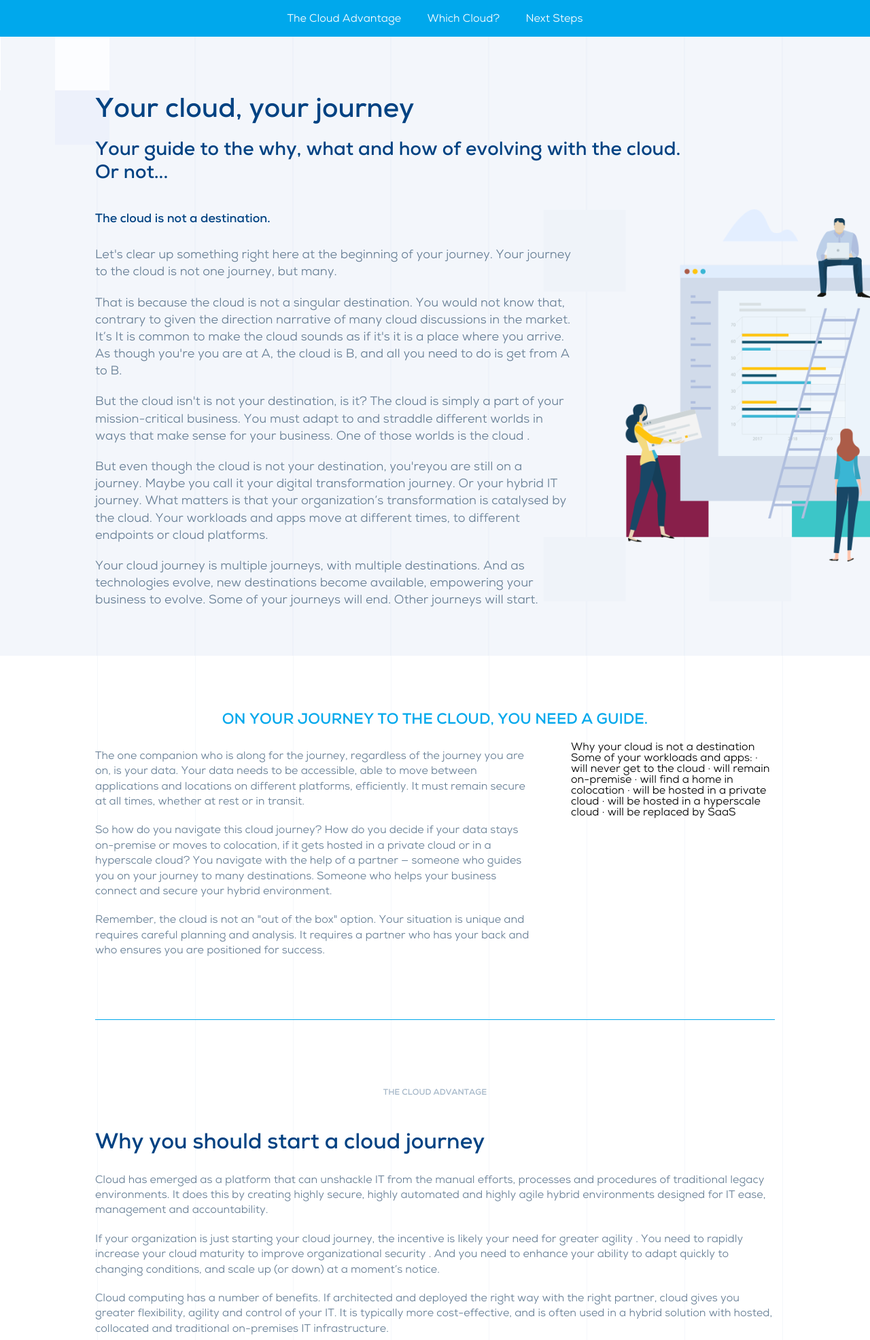
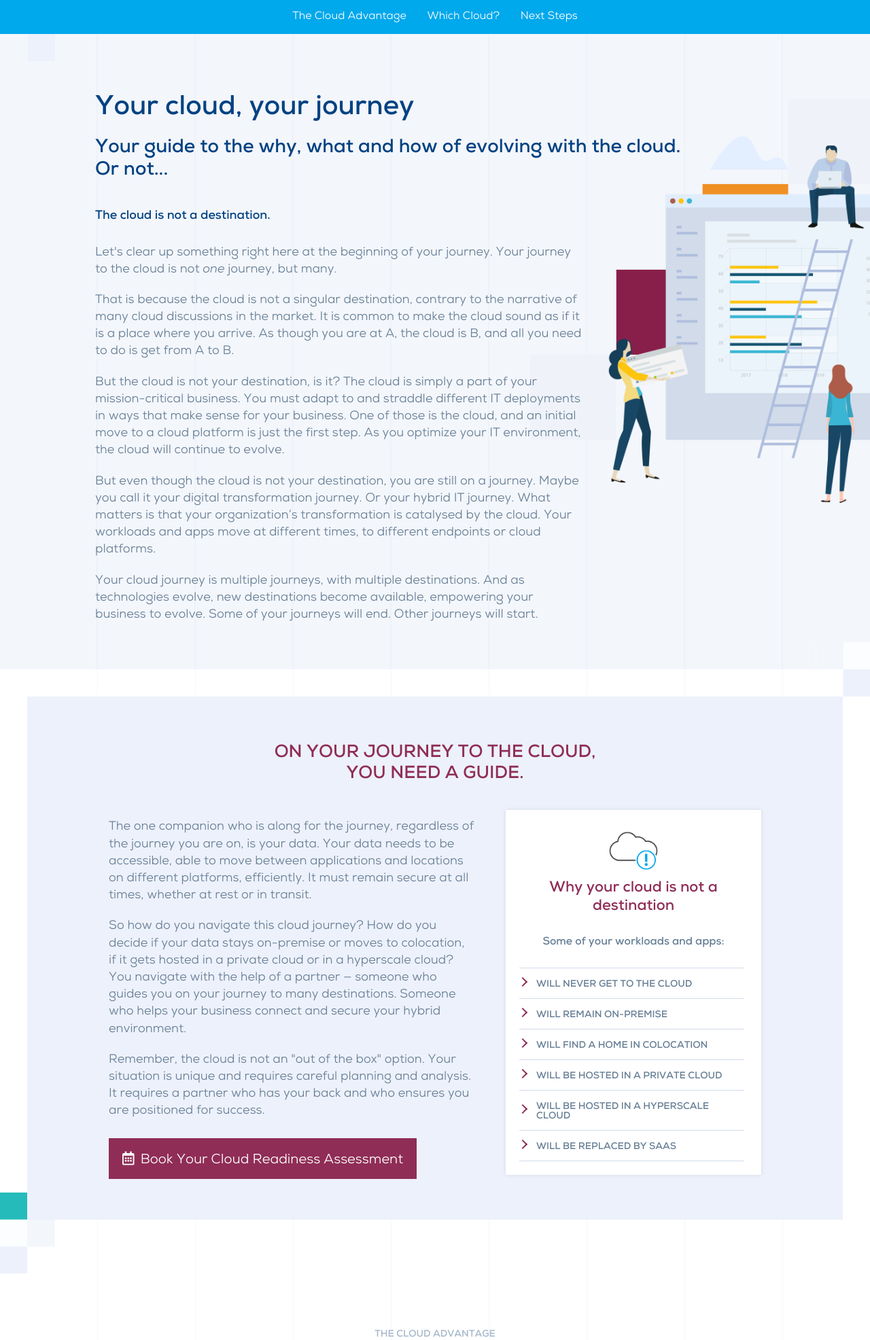
Before and after one commit to cristina-pizzagalli/TenX, a PHP site: page /JTC_landing_demo/index.html in a window 1280 px wide. Shown: the top 1972 px of the page at 68% size. Run offline with PHP 8.4, Linux system fonts and the light colour scheme; some libraries are stand-ins or nearby versions.

Commit message:
More stuff

```diff
--- a/JTC_landing_demo/index.html
+++ b/JTC_landing_demo/index.html
@@ -7,6 +7,7 @@
     <link href="stylesheets/site.css" rel="stylesheet" />
     <script src="javascripts/all.js"></script>
     <script src="https://code.jquery.com/jquery-latest.min.js"></script>
+    <link rel="stylesheet" href="https://use.fontawesome.com/releases/v5.5.0/css/all.css" integrity="sha384-B4dIYHKNBt8Bc12p+WXckhzcICo0wtJAoU8YZTY5qE0Id1GSseTk6S+L3BlXeVIU" crossorigin="anonymous">
     <script>
       $(document).on('click', 'a[href^="#"]', function (event) {
           event.preventDefault();
@@ -25,9 +26,20 @@
             $('#anchor').removeClass('visible-title');
         }
       });
-
+      $(function(){
+        $('nav#anchor a').click(function(){
+          $(this).addClass('active').siblings().removeClass('active')
+        })
+      })
+      $(function () {
+        $(window).scroll(function () {
+            var top_offset = $(window).scrollTop();
+            if (top_offset == 0) {
+                $('nav#anchor a').removeClass('active');
+            }
+        })
+    });
     </script>
-
   </head>
   <body class="index">
     <header>
@@ -39,48 +51,54 @@
       <section id="intro">
         <h2>Your cloud, your journey</h2>
         <h3>Your guide to the why, what and how of evolving with the cloud. <br/>Or not...</h3>
-        <h4>The cloud is not  a destination.</h4>
-        <p>Let's clear up something right here at the beginning of your journey. Your journey to the cloud is not one journey, but many. </p>
-        <p>That is because the cloud is not a singular destination. You would not know that, contrary to  given the direction narrative of many cloud discussions in the market. It’s It is common to make the cloud sounds as if it's it is a place where you arrive. As though you're you are at A, the cloud is B, and all you need to do is get from A to B.</p>
-        <p>But the cloud isn't is not your destination, is it? The cloud is simply a part of your mission-critical business. You must adapt to and straddle different worlds  in ways that make sense for your business. One of those worlds is the cloud .</p>
-        <p>But even though the cloud is not your destination, you'reyou are still on a journey. Maybe you call it your digital transformation journey. Or your hybrid IT journey. What matters is that your organization’s transformation is catalysed by the cloud. Your workloads and apps move at different times, to different endpoints or cloud platforms. </p>
+        <h4>The cloud is not a destination.</h4>
+        <p>Let's clear up something right here at the beginning of your journey. Your journey to the cloud is not <em>one</em> journey, but many.</p>
+        <p>That is because the cloud is not a singular destination, contrary to the narrative of many cloud discussions in the market. It is common to make the cloud sound as if it is a place where you arrive. As though you are at A, the cloud is B, and all you need to do is get from A to B.</p>
+        <p>But the cloud is not your destination, is it? The cloud is simply a part of your mission-critical business. You must adapt to and straddle different IT deployments in ways that make sense for your business. One of those is the cloud, and an initial move to a cloud platform is just the first step. As you optimize your IT environment, the cloud will continue to evolve.</p>
+        <p>But even though the cloud is not your destination, you are still on a journey. Maybe you call it your digital transformation journey. Or your hybrid IT journey. What matters is that your organization’s transformation is catalysed by the cloud. Your workloads and apps move at different times, to different endpoints or cloud platforms.</p>
         <p>Your cloud journey is multiple journeys, with multiple destinations. And as technologies evolve, new destinations become available, empowering your business to evolve. Some of your journeys will end. Other journeys will start.</p>
       <div class="intro-illo"></div>
+      <div class="cubes-intro"></div>
       </section>
     </div>
+    <div class="overview-bg">
     <section id="overview" class="content">
-
-        <h2>On your journey to the cloud, you need a guide.</h2>
+      <h2>On your journey to the cloud,<br/>you need a guide.</h2>
       <div class="float">
         <p>The one companion who is along for the journey, regardless of the journey you are on, is your data. Your data needs to be accessible, able to move between applications and locations on different platforms, efficiently. It must remain secure at all times, whether at rest or in transit.</p>
         <p>So how do you navigate this cloud journey? How do you decide if your data stays on-premise or moves to colocation, if it gets hosted in a private cloud or in a hyperscale cloud? You navigate with the help of a partner — someone who guides you on your journey to many destinations. Someone who helps your business connect and secure your hybrid environment.</p>
         <p>Remember, the cloud is not an "out of the box" option. Your situation is unique and requires careful planning and analysis. It requires a partner who has your back and who ensures you are positioned for success.</p>
+        <a href="#" class="blue-btn"><i class="far fa-calendar-alt"></i>  Book your cloud readiness assessment</a>
       </div>
         <div class="sidebar">
-          Why your cloud is not a destination
-Some of your workloads and apps:
-·     will never get to the cloud
-·     will remain on-premise
-·     will find a home in colocation
-·     will be hosted in a private cloud
-·     will be hosted in a hyperscale cloud
-·     will be replaced by SaaS
-
+          <img src="images/CP1_Icon_Cloud_RGB_MCC.jpg"/>
+          <h3>Why your cloud is not a destination</h3>
+          <p>Some of your workloads and apps:
+            <ul>
+              <li>will never get to the cloud</li>
+              <li>will remain on-premise</li>
+              <li>will find a home in colocation</li>
+              <li>will be hosted in a private cloud</li>
+              <li>will be hosted in a hyperscale cloud</li>
+              <li>will be replaced by SaaS</li>
+            </ul>
         </div>
         <div class="clear"></div>
+        <div class="overview-cubes"></div>
       </section>
+    </div>
     <section id="advantage" class="content">
       <h2>The cloud advantage</h2>
       <h3>Why you should start a cloud journey</h3>
-      <p>Cloud has emerged as a platform that can unshackle IT from the manual efforts, processes and procedures of traditional legacy environments. It does this by creating highly secure, highly automated and highly agile hybrid environments designed for IT ease, management and accountability. </p>
-      <p>If your organization is just starting your cloud journey, the incentive is likely your need for greater agility . You need to rapidly increase your cloud maturity to improve organizational security . And you need to enhance your ability to adapt quickly to changing conditions, and scale up (or down) at a moment’s notice.</p>
+      <p>Cloud has emerged as a platform that can unshackle IT from the manual efforts, processes and procedures of traditional legacy environments. It does this by creating highly secure, highly automated and highly agile hybrid environments designed for IT ease, management and accountability.</p>
+      <p>If your organization is just starting your cloud journey, the incentive is likely your need for greater agility and efficiency. And you need to enhance your ability to adapt quickly to changing conditions, and scale up (or down) at a moment’s notice.</p>
       <p>Cloud computing has a number of benefits. If architected and deployed the right way with the right partner, cloud gives you greater flexibility, agility and control of your IT. It is typically more cost-effective, and is often used in a hybrid solution with hosted, collocated and traditional on-premises IT infrastructure.</p>
       <h4>Top reasons why organizations are on a cloud journey</h4>
       <section class="columns">
         <div class="column">
           <img src="images/CP1_Icon_Value_Prop_RGB_SAVINGS.jpg"/>
           <h2>Decrease capital costs</h2>
-          <p>Replace on-premises servers and storage with server scalable compute capacity and storage capacity on demand</p>
+          <p>Replace on-premise servers and storage with scalable compute and storage capacity on demand</p>
         </div>
         <div class="column">
           <img src="images/CP1_Icon_Value_Prop_RGB_NETWORK_OPS_CENTRE.jpg"/>
@@ -94,7 +112,7 @@ Some of your workloads and apps:
         </div>
         <div class="column">
           <img src="images/CP1_Icon_Value_Prop_RGB_GROWTH.jpg"/>
-          <h2>Scale up digital transformation</h2>
+          <h2>Accelerate digital transformation</h2>
           <p>Create and deliver digitally enhanced products, services and experiences</p>
         </div>
         <div class="column">
@@ -113,48 +131,59 @@ Some of your workloads and apps:
       <div class="cta"><a href="#">Are you ready for the cloud? Get your free cloud readiness report.</a></div>
     </section>
     <section id="whichcloud" class="content">
-            <h2>The cloud advantage</h2>
-      <h3>Why you should start a cloud journey</h3>
-      <p>Cloud has emerged as a platform that can unshackle IT from the manual efforts, processes and procedures of traditional legacy environments. It does this by creating highly secure, highly automated and highly agile hybrid environments designed for IT ease, management and accountability. </p>
-      <p>If your organization is just starting your cloud journey, the incentive is likely your need for greater agility . You need to rapidly increase your cloud maturity to improve organizational security . And you need to enhance your ability to adapt quickly to changing conditions, and scale up (or down) at a moment’s notice.</p>
-      <p>Cloud computing has a number of benefits. If architected and deployed the right way with the right partner, cloud gives you greater flexibility, agility and control of your IT. It is typically more cost-effective, and is often used in a hybrid solution with hosted, collocated and traditional on-premises IT infrastructure.</p>
-      <h4>Top reasons why organizations are on a cloud journey</h4>
+      <h2>Which Cloud?</h2>
+      <h3>Consider these factors when evaluating your cloud options</h3>
+      <p>Many organizations think their journey is simply deploying servers and virtual machines into a cloud — whether it is Azure, AWS or their own private cloud. But the cloud is a lot more complex than just spinning up a virtual machine. The cloud journey simply begins there.</p>
+      <h4>Digital transformation</h4>
+      <p>AAccording to industry research firm IDC, digital transformation will soon reach macroeconomic scales. By 2021, at least 50 percent of the global GDP will be digitized, with growth in every industry driven by digitally enhanced offerings, operations and relationships.</p>
+      <p>Collaboration and access to information is key. Brainstorming a new idea or business concept — then testing it and rolling it out in weeks, days or even hours — is the pace that business innovation is occurring at today. Cloud is the enabler of this new speed of innovation.</p>
+      <h4>Evaluating your cloud options</h4>
+      <p>If your business is typical, you likely will not migrate everything to the cloud, and certainly not in one move. You will keep some of your compute, storage and network resources on-premises and host some of them in the cloud in a hybrid IT environment. The cloud is an evolution — workloads move and are optimised. Again, it is not simply a case of moving from A to B.</p>
+      <p>Hybrid IT environments feature two or more of the following infrastructure options:</p>
       <section class="columns">
         <div class="column">
           <img src="images/CP1_Icon_Value_Prop_RGB_SAVINGS.jpg"/>
-          <h2>Decrease capital costs</h2>
-          <p>Replace on-premises servers and storage with server scalable compute capacity and storage capacity on demand</p>
+          <h2>On-premises / self-managed</h2>
+          <p>This is the traditional deployment model in which end users employ an IT department to manage IT assets — hardware and software — owned by the company. With the exception of firms born in the cloud, virtually 100 percent of businesses use this deployment model.</p>
         </div>
         <div class="column">
           <img src="images/CP1_Icon_Value_Prop_RGB_NETWORK_OPS_CENTRE.jpg"/>
-          <h2>Reduce operational IT costs</h2>
-          <p>Save money by managing less internal IT infrastructure</p>
+          <h2>Colocation</h2>
+          <p>The practice of using a third-party data center for the housing of servers and other IT devices is called colocation. End users retain ownership of the servers but use the building, connectivity, power and security services of specialized providers.</p>
         </div>
         <div class="column">
           <img src="images/CP1_Icon_Value_Prop_RGB_BENEFITS.jpg"/>
-          <h2>Be more<br/>agile</h2>
-          <p>Provision servers and VMs in hours instead of days or weeks</p>
+          <h2>Hosting</h2>
+          <p>In this deployment model, vendors not only provide the data center facility, security, power and cooling, but also the servers and required storage. This allows for a high degree of customization and control, with predicatable costs. It also provides access to managed services to look after your infrastructure, network, operating systems, hypervisors and databases.</p>
         </div>
         <div class="column">
           <img src="images/CP1_Icon_Value_Prop_RGB_GROWTH.jpg"/>
-          <h2>Scale up digital transformation</h2>
-          <p>Create and deliver digitally enhanced products, services and experiences</p>
+          <h2>Cloud</h2>
+          <p>Cloud is about leveraging the power of network and IT assets to their maximum effect. This potential brings complexity with it. Whether it is private cloud (on-premises or hosted in a data center), public or hyperscale – important decisions will need to be made around IaaS, PaaS and SaaS. There are many paths in the cloud, and unmitigated complexity can impede decision-making.</p>
         </div>
         <div class="column">
           <img src="images/CP1_Icon_Value_Prop_RGB_CUSTOMER_INSPIRED.jpg"/>
-          <h2>Gain competitive advantage</h2>
-          <p>Get to market with new products and services before competitors do</p>
-        </div>
-        <div class="column">
-          <img src="images/CP1_Icon_Value_Prop_RGB_OPTIMIZED.jpg"/>
-          <h2>Boost IT efficiency</h2>
-          <p>Only allocate and pay for compute, storage and network resources that are actually used</p>
+          <h2>Connectivity</h2>
+          <p>Network connectivity must be a pillar of a hybrid solution. The ability to move data efficiently and securely across a hybrid environment and achieve the low latencies necessary to unlock the full potential of cloud is vital. Having this holistic view of a hybrid environment that includes connectivity will enable cloud investments to be optimised and should be a view shared by you cloud partner.</p>
         </div>
       </section>
+      <div class="testimonial">“It starts with attempting to solve a business problem, then evaluating the options. Cloud may not always be the right option. Whether that is the case or not, a holistic approach to solution architecture that encompasses the platform choice, security and connectivity is the best way to ensure business outcomes are met — and ROI is proven.” — Jason Vigus, Cogeco Peer 1 Product Manager, Managed & Professional Services</div>
+      <h3>The value of taking a guide along on your journey</h3>
+      <p>On your cloud journey, you will likely need a guide to complement your existing IT staff with professional IT services. A good partner helps you manage your journey to the cloud by helping you make sense of complex hosting environments and connectivity deployments.</p>
+      <p>A partner also helps you prepare for and then migrate applications and data from on-premises to public, private or hybrid cloud. A partner can assess options and help you determine the right platforms for each workload – cloud or otherwise. They can architect, design and build a solution including connectivity and security in these phases.</p>
+      <p>Further, your cloud partner can provide expert project management and be able to plan and execute the migration of data and application to a new environment, then be able to handle the ongoing management once it is live.</p>
+      <p>In essence, a partner on your journey to the cloud extends the power of your technical teams with deep expertise in technologies and processes that help you achieve strategic business outcomes.</p>
+      <p>Some partners can help you at the consulting end of things, some can help you at the hardware and software end, and some can help throughout your journey, no matter where your destination happens to be. A partner such as Cogeco Peer 1, for example, can help you with:</p>
+      <ul>
+        <li>Managed IT services</li>
+        <li>Assessment, design, build, migration and project management</li>
+        <li>Managed cloud</li>
+        <li>Colocation</li>
+        <li>Connectivity</li>
+        <li>IT security & compliance</li>
+      </ul>
       <div class="cubes"></div>
-
       <div class="cta"><a href="#">Are you ready for the cloud? Get your free cloud readiness report.</a></div>
-
     </section>
     <section id="nextsteps" class="content">
             <h2>The cloud advantage</h2>
--- a/JTC_landing_demo/stylesheets/site.css
+++ b/JTC_landing_demo/stylesheets/site.css
@@ -7,6 +7,9 @@ body {
   font-family: NexaRegular;
   background: url(../images/bg-lines-dk.png);
   background-position: left;
+}
+em {
+  font-family: NexaRegularItalic;
 }
 h1 {
   font-size: 40px;
@@ -18,13 +21,21 @@ nav#anchor {
   width: 100%;
   background: #00a8ec;
   text-align: center;
+  z-index: 9999;
 }
 nav#anchor a {
   text-decoration: none;
   text-transform: capitalize;
   display: inline-block;
   color: #ffffff;
-  padding: 1.5%;
+  padding: 1.2%;
+  border-bottom: 3px solid transparent;
+}
+nav#anchor a:hover {
+  border-bottom: 3px solid #f09022;
+}
+nav#anchor a.active {
+  border-bottom: 3px solid #f09022;
 }
 .fixed-header {
     position: fixed;
@@ -32,14 +43,7 @@ nav#anchor a {
     left: 0;
     width: 100%;
 }
-.intro-bg {
-  background: url(../images/bg-lines.png);
-  background-position: left;
-  background-repeat: repeat;
-  position: relative;
-  z-index: -2;
-  overflow: hidden;
-}
+/* ==================================================== CUBES */
 .intro-cubes {
   display: block;
   position: absolute;
@@ -47,27 +51,84 @@ nav#anchor a {
   margin-top: -80px;
   width: 161px;
   height: 239px;
+  background: url(../images/cubes-intro.png);
+  z-index: -1;
+}
+.overview-cubes {
+  display: block;
+  position: absolute;
+  left: 0;
+  margin-top: -100px;
+  width: 161px;
+  height: 239px;
+  background: url(../images/cubes-overview.png);
+  z-index: -1;
+}
+.cubes-intro {
+  display: block;
+  position: absolute;
+  right: 0;
+  margin-top: -20px;
+  width: 161px;
+  height: 239px;
+  background: url(../images/cubes-intro.png);
+  z-index: -1;
+}
+.cubes {
+  display: block;
+  position: absolute;
+  right: 0;
+  margin-top: -80px;
+  width: 161px;
+  height: 239px;
   background: url(../images/cubes.png);
   z-index: -1;
+}
+/* ==================================================== INTRO */
+a.blue-btn {
+  background: #8f2d56;
+  color: #ffffff;
+  margin: 20px 0 0 0;
+  text-decoration: none;
+  padding: 20px;
+  text-transform: capitalize;
+  font-size: 20px;
+  display: inline-block;
+  transition: all 0.2s ease-in-out;
+}
+a.blue-btn:hover {
+  box-shadow: 0px 0px 6px rgba(0,0,0,0.5);
+  filter: brightness(90%);
+}
+a.blue-btn i {
+  margin-right: 4px;
+}
+.intro-bg {
+  background: url(../images/bg-lines.png);
+  background-position: left;
+  background-repeat: repeat;
+  position: relative;
+  z-index: -2;
 }
 .intro-illo {
   display: block;
   position: absolute;
   right: 0;
-  bottom: 0;
+  top: 10%;
   width: 40%;
+  max-width: 620px;
   height: 0;
-  padding-bottom: 69.25%;
+  padding-bottom: 53.18%;
   background: url(../images/intro-illo.png);
-  background-size: 200%;
-  background-position: center right;
+  background-size: 100%;
+  background-position: top right;
   background-repeat: no-repeat;
   z-index: -1;
   animation: fadein 1s;
 }
 @keyframes fadein {
-    from { opacity: 0; margin-bottom: -50px;}
-    to   { opacity: 1; margin-bottom: 0;}
+    from { opacity: 0; margin-top: 150px;}
+    to   { opacity: 1; margin-top: 0px;}
 }
 section {
   display: block;
@@ -101,17 +162,72 @@ section#intro h4 {
   padding: 20px 0 20px 0;
 }
 section#intro p {
-  max-width: 70%;
+  max-width: 72%;
   font-size: 18px;
 }
 .sidebar {
   display: block;
-  width: 30%;
+  width: 35%;
   float: right;
+  padding: 20px;
+  box-shadow: 0px 0px 6px rgba(0,0,0,0.1);
+  background: #ffffff;
+  margin-top: 20px;
+}
+section.content .sidebar h3 {
+  font-size: 22px;
+  line-height: 1.2;
+  margin-top: 0;
+  padding-top: 0;
+  color: #8f2d56;
+  text-align: center;
+}
+section.content .sidebar p {
+  font-size: 16px;
+  line-height: 1.2;
+  font-family: NexaBold;
+  margin-bottom: 20px;
+  text-align: center
+}
+.sidebar img {
+  max-width: 80px;
+  margin: 0 auto;
+  display: block;
+}
+.sidebar ul {
+  position: relative;
+  width: calc(100% - 30px);
+}
+.sidebar ul li {
+  display: block;
+  position: relative;
+  width: 100%;
+  padding: 15px 0 15px 25px;
+  font-size: 14px;
+  text-transform: uppercase;
+  border-bottom: 1px solid #d1dbea;
+  color: #667e95;
+  list-style: none;
+  font-family: NexaBold;
+}
+.sidebar ul li:before{
+   content: '';
+   position: absolute;
+   border-right:2px solid #8f2d56;
+   border-bottom:2px solid #8f2d56;
+   width:8px;
+   height:8px;
+   top: calc(50% - 2px);
+   left: 0px;
+   transform: translateY(-50%) rotate(-45deg);
+}
+.sidebar ul li:first-of-type {
+  border-top: 1px solid #d1dbea;
 }
 .float {
   float: left;
-  width: 65%;
+  width: 56%;
+  margin-top: 20px;
 }
 .clear {
   display: block;
@@ -120,7 +236,6 @@ section#intro p {
 section.content {
   margin-top: 60px;
   padding-top: 60px;
-  border-top: 1px solid #00a8ec;
 }
 section.content:first-of-type {
   border-top: none;
@@ -129,17 +244,23 @@ section.content:first-of-type {
 section.content h2 {
   text-align: center;
   font-family: NexaBold;
-  padding: 40px 0 30px;
-  font-size: 12px;
+  padding: 100px 0 30px;
+  font-size: 14px;
   color: #a5b7c8;
   text-transform: uppercase;
 }
+.overview-bg {
+  background: #edf1fb;
+  width: calc(100% - 160px);
+  margin: 79px auto -80px auto;
+  padding: 5px 0 40px 0;
+}
 section#overview.content h2 {
   font-family: NexaBold;
-  color: #00a8ec;
-  font-size: 22px;
+  color: #8f2d56;
+  font-size: 26px;
   line-height: 1.2;
-  padding: 20px 0 20px 0;
+  padding: 0px 0 20px 0;
 }
 section.content h3 {
   font-family: NexaBold;
@@ -152,25 +273,14 @@ section.content h4 {
   color: #004282;
   font-family: NexaBold;
   font-size: 22px;
-  max-width: 400px;
   margin: 0 auto;
-  padding: 40px 0 0 0;
+  padding: 60px 0 0 0;
 }
 section p {
-  font-size: 16px;
+  font-size: 18px;
   color: #667e95;
   padding: 10px 0;
   line-height: 1.4;
-}
-.cubes {
-  display: block;
-  position: absolute;
-  right: 0;
-  margin-top: -80px;
-  width: 161px;
-  height: 239px;
-  background: url(../images/cubes.png);
-  z-index: -1;
 }
 .columns {
   display: flex;
@@ -188,7 +298,8 @@ section p {
   padding: 20px;
   text-align: center;
   font-size: 12px;
-  border-top: 1px solid #f18f01;
+  border: 1px solid rgba(0,0,0,0.1);
+  border-top: 2px solid #f18f01;
   &:first-child { margin-left: 0; }
   &:last-child { margin-right: 0; }
 }
@@ -206,6 +317,11 @@ section p {
   font-size: 14px;
   padding: 0 !important;
 }
+@media screen and (min-width: 1600px) {
+    section#intro p {
+    max-width: 80%;
+  }
+}
 @media screen and (max-width: 1400px) {
   .columns .column {
     margin: 10px;
@@ -218,8 +334,33 @@ section p {
       margin: 0;
     }
   }
+  .overview-bg {
+    background: #edf1fb;
+    width: calc(100% - 80px);
+    margin: 40px auto 0 auto;
+    padding: 5px 0 40px 0;
+  }
+  /* ==================================================== CUBES */
+  .intro-cubes {
+    background-size: 50%;
+    background-repeat: no-repeat;
+  }
+  .overview-cubes {
+    background-size: 50%;
+    background-repeat: no-repeat;
+    background-position: bottom left;
+  }
+  .cubes-intro {
+    background-size: 50%;
+    background-repeat: no-repeat;
+    background-position: top right;
+  }
+  .cubes {
+    background-size: 50%;
+    background-repeat: no-repeat;
+    background-position: top right;
+  }
 }
-
 @media screen and (max-width: 680px) {
   .columns .column {
     flex-basis: 100%;
@@ -229,7 +370,16 @@ section p {
     display: none;
   }
   section#intro p {
-  max-width: 100%;
-  font-size: 18px;
+    max-width: 100%;
+  }
+  .float {
+    display: block;
+    width: 100%;
+    float: none;
+  }
+  .sidebar {
+    display: block;
+    width: 90%;
+    float: none;
+  }
 }
-}
```
Also changed, not shown: JTC_landing_demo/images/CP1_Icon_Cloud_RGB_MCC.jpg (added), JTC_landing_demo/images/cubes-intro.png (added), JTC_landing_demo/images/cubes-overview.png (added), JTC_landing_demo/images/cubes.png, JTC_landing_demo/images/intro-illo.png. Lines whose indentation alone changed are shown as unchanged.
